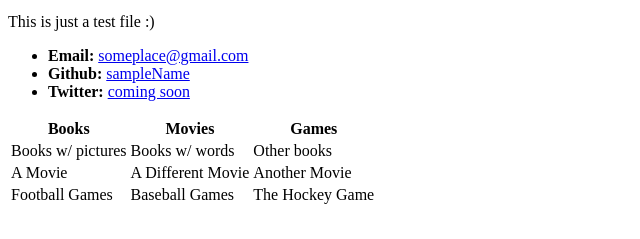
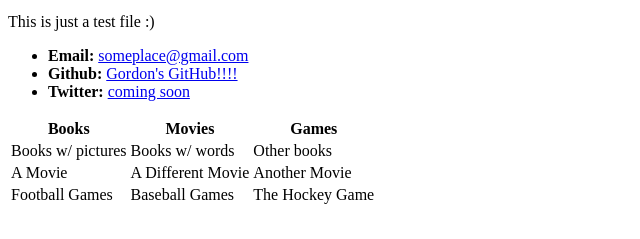
Before and after one commit to gordonthomson01/Activity-1---Student-Bio-Page, a plain HTML site: page index.html in a window 1280 px wide. Shown: the part 321-560 px from the top of the page, 0-640 px from the left. Drawn offline with Linux system fonts and the light colour scheme.

Commit message:
next save

```diff
--- a/index.html
+++ b/index.html
@@ -16,7 +16,7 @@
 
   <ul>
     <li><strong>Email:</strong> <a href="#">someplace@gmail.com</a></li>
-    <li><strong>Github:</strong> <a href="#">sampleName</a></li>
+    <li><strong>Github:</strong> <a href="https://github.com/gordonthomson01">Gordon's GitHub!!!!</a></li>
     <li><strong>Twitter:</strong> <a href="#">coming soon</a></li>
   </ul>
 
```
